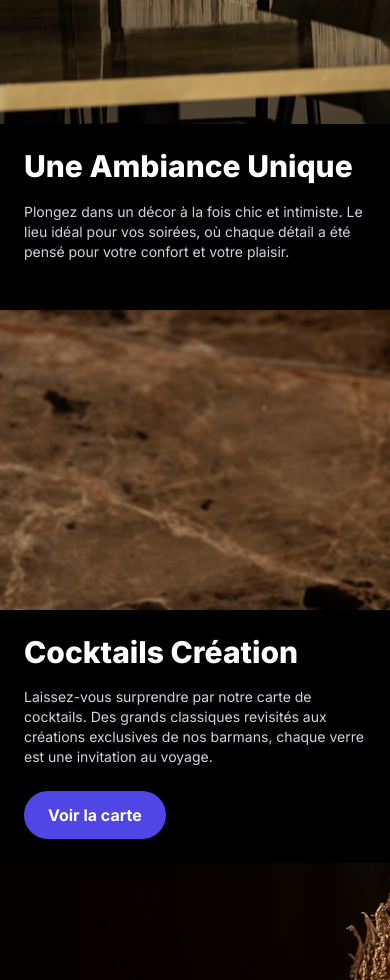
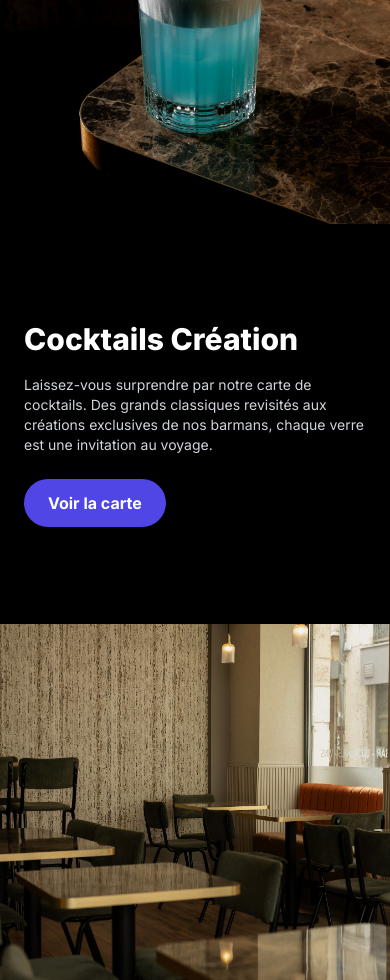
Before and after one commit to lukoErable/Alegria, a Next.js app: page / in a window 390 px wide. Shown: the part 1020-2000 px from the top of the page. Built offline with nearby package versions, Linux system fonts and the light colour scheme.

Commit message:
Optimize mobile display and reorganize sections

```diff
--- a/app/components/HomeSections.tsx
+++ b/app/components/HomeSections.tsx
@@ -7,40 +7,36 @@ export function HomeSections() {
   return (
     <>
       <section id="next-section">
-        <ImageTextSplit
-          imageUrl="/images/restau.jpg"
-          title="Une Ambiance Unique"
-          description="Plongez dans un décor à la fois chic et intimiste. Le lieu idéal pour vos soirées, où chaque détail a été pensé pour votre confort et votre plaisir."
-        />
-      </section>
-
       <ImageTextSplit
         imageUrl="/images/bar-1.jpg"
         title="Cocktails Création"
         description="Laissez-vous surprendre par notre carte de cocktails. Des grands classiques revisités aux créations exclusives de nos barmans, chaque verre est une invitation au voyage."
         buttonText="Voir la carte"
         buttonLink="/menu"
-        reverse={true}
+
       />
+        <ImageTextSplit
+          imageUrl="/images/restau.jpg"
+          title="Une Ambiance Unique"
+          description="Plongez dans un décor à la fois chic et intimiste. Le lieu idéal pour vos soirées, où chaque détail a été pensé pour votre confort et votre plaisir."
+          reverse={true}
+        />
+      </section>
+
+
 
       <ImageTextSplit
         imageUrl="/images/jambon.jpg"
         title="Gourmandises à Partager"
         description="Nos planches généreuses sont préparés avec des produits frais et locaux. L'accompagnement parfait pour vos boissons favorites."
+        buttonLink="/menu"
+        buttonText="Voir la carte"
       />
 
       <ImageTextSplit
         imageUrl="/images/bar-4.jpg"
         title="Votre Nouveau QG"
         description="Plus qu'un bar, un lieu de vie et de rencontres. Participez à nos événements et créez des souvenirs mémorables avec nous."
-        buttonText="Nous Contacter"
-        buttonLink="/contact"
-        reverse={true}
-      />
-      <ImageTextSplit
-        imageUrl="/images/bar-5.jpg"
-        title="Happy Hour Quotidien"
-        description="Chaque jour de 17h à 19h, profitez de nos cocktails à prix réduits. L'occasion parfaite de découvrir nos créations ou de retrouver vos classiques préférés dans une ambiance détendue."
         buttonText="Voir les horaires"
         buttonLink="#"
         onButtonClick={() => {
@@ -49,29 +45,30 @@ export function HomeSections() {
             hoursSection.scrollIntoView({ behavior: 'smooth' });
           }
         }}
+        reverse={true}
       />
+
       <ImageTextSplit
-        imageUrl="/images/bar-6.jpg"
+        imageUrl="/images/bar-8.jpg"
         title="Soirées Thématiques"
         description="Découvrez nos événements ponctuels : soirées à thème, musique live, DJ sets, dégustations spéciales. Des moments uniques et des expériences mémorables vous attendent."
         buttonText="Découvrir les événements"
         buttonLink="/events"
-        reverse={true}
       />
       <ImageTextSplit
-        imageUrl="/images/bar-7.jpg"
+        imageUrl="/images/bar-9.jpg"
         title="Terrasse d'Été"
         description="Dès les beaux jours, notre terrasse s'ouvre pour vous offrir un moment de détente en plein air. Cocktails frais, planches apéritives et ambiance conviviale dans le cœur de Lausanne."
         buttonText="Réserver une table"
         buttonLink="/contact"
+        reverse={true}
+
       />
 
       {/* Section avec Map à la place de l'image */}
       <section className="flex flex-col md:flex-row-reverse">
         {/* Map à la place de l'image */}
-        <div className="w-full md:w-1/2 h-[300px] md:h-[600px]">
-          <Map />
-        </div>
+
 
         {/* Carré noir avec horaires */}
         <div
@@ -80,6 +77,10 @@ export function HomeSections() {
         >
           <OpeningHours />
         </div>
+
+        <div className="w-full md:w-1/2 h-[300px] md:h-[600px]">
+          <Map />
+        </div>
       </section>
     </>
   );
--- a/app/components/ImageTextSplit.tsx
+++ b/app/components/ImageTextSplit.tsx
@@ -31,7 +31,7 @@ export function ImageTextSplit({
   return (
     <section className={`flex flex-col ${flexDirection}`}>
       <div
-        className={`w-full md:w-1/2 min-h-[300px] md:min-h-[600px] bg-fit md:bg-fit bg-fixed bg-no-repeat relative ${backgroundPosition}`}
+        className={`w-full md:w-1/2 min-h-[400px] md:min-h-[600px] bg-cover md:bg-contain bg-fixed bg-no-repeat relative ${backgroundPosition}`}
         style={{
           backgroundImage: `url(${imageUrl})`,
           backgroundColor: '#1a1a1a'
@@ -41,7 +41,7 @@ export function ImageTextSplit({
         <div className="absolute inset-0 bg-black/5"></div>
       </div>
 
-        <div className="w-full md:w-1/2 flex items-center justify-center bg-black">
+        <div className="w-full min-h-[400px] md:min-h-[600px] md:w-1/2 flex items-center justify-center bg-black">
           <div className={`${showContent ? 'p-6 md:p-20 max-w-lg' : ''} w-full`}>
             {showContent && (
               <>
```
Also changed, not shown: public/images/bar-10.jpg (added).
